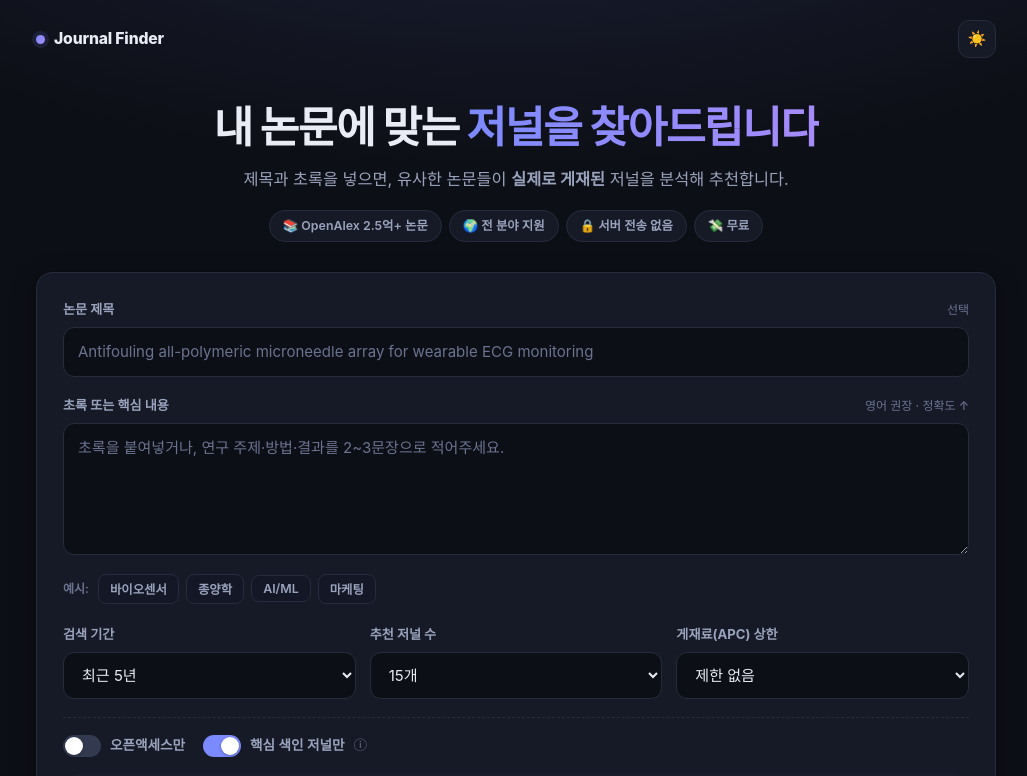
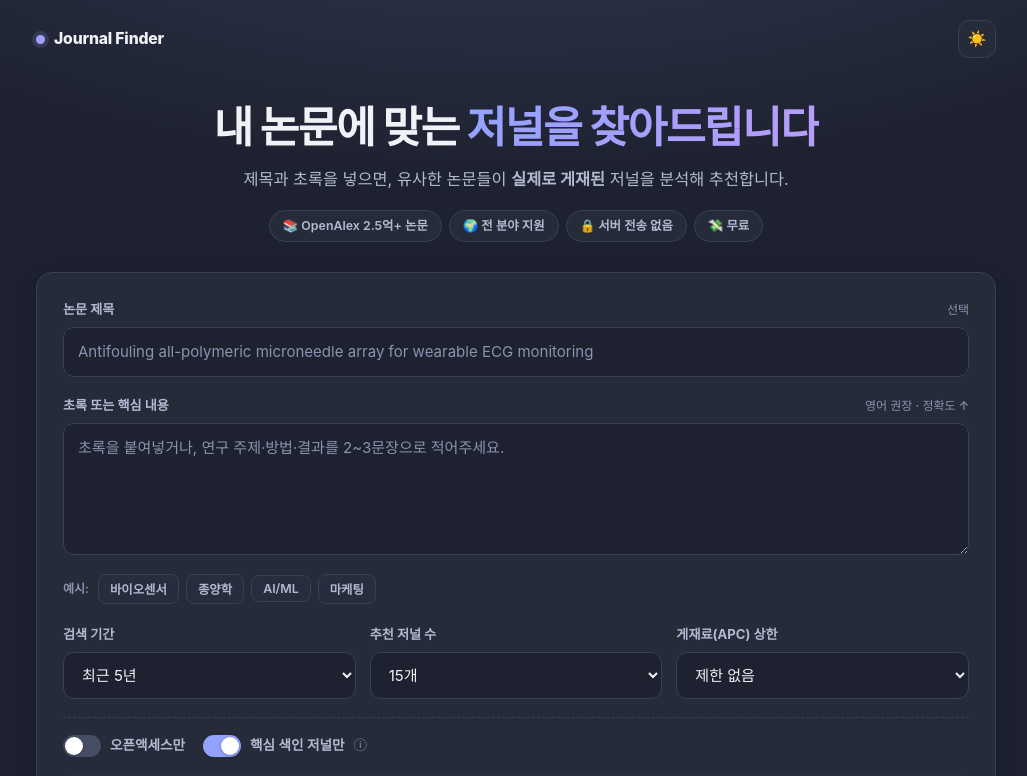
Before and after one commit to Aki-hwang/findjournal, a plain HTML site: page index.html in a window 1280 px wide. Both pictures are taken after a click on the button "테마 전환". Shown: the top 776 px of the page, without its empty margins (124-1151 px from the left). Drawn offline with Linux system fonts and the light colour scheme; a web font is replaced by a local one.

Commit message:
Add files via upload

```diff
--- a/index.html
+++ b/index.html
@@ -18,12 +18,12 @@
     --radius:16px;
   }
   html[data-theme="dark"]{
-    --bg:#0d0f16; --bg2:#141826; --card:#161a26; --border:#262c3d; --border2:#333a50;
-    --text:#e9ecf5; --sub:#9aa3bd; --faint:#6b7391;
-    --accent:#7c8aff; --accent2:#a78bfa; --accent-soft:#1d2138;
-    --good:#4ade80; --good-soft:#132a1e; --gold:#fbbf24; --gold-soft:#2a2314;
-    --shadow:0 1px 2px rgba(0,0,0,.3), 0 8px 24px rgba(0,0,0,.35);
-    --shadow-lg:0 4px 12px rgba(0,0,0,.4), 0 24px 48px rgba(0,0,0,.5);
+    --bg:#1e2230; --bg2:#282d3e; --card:#262b3a; --border:#394054; --border2:#464e66;
+    --text:#f0f2f8; --sub:#b3bad0; --faint:#8b93ad;
+    --accent:#94a2ff; --accent2:#b79dfb; --accent-soft:#333a55;
+    --good:#5ee68f; --good-soft:#1e3a2b; --gold:#fcc94a; --gold-soft:#3a3220;
+    --shadow:0 1px 2px rgba(0,0,0,.18), 0 8px 24px rgba(0,0,0,.22);
+    --shadow-lg:0 4px 12px rgba(0,0,0,.24), 0 24px 48px rgba(0,0,0,.3);
   }
   *{box-sizing:border-box;margin:0;padding:0}
   body{
@@ -649,8 +649,7 @@ function applyTheme(t){
 (function initTheme(){
   let t = null;
   try{ t = localStorage.getItem("jf-theme"); }catch(e){}
-  if(!t) t = window.matchMedia && window.matchMedia("(prefers-color-scheme: dark)").matches ? "dark" : "light";
-  applyTheme(t);
+  applyTheme(t === "dark" ? "dark" : "light");   // light by default; dark only if chosen
 })();
 
 /* ── Wiring ─────────────────────────────── */
```
